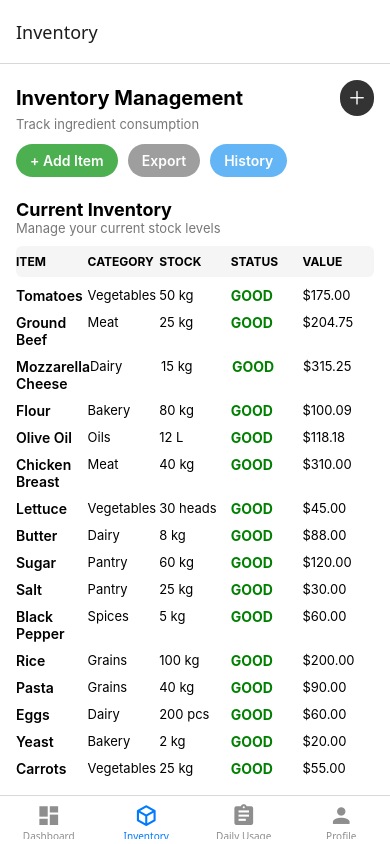
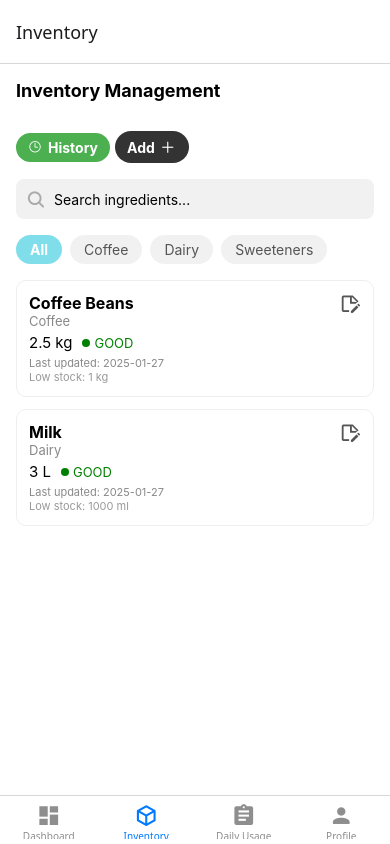
Before and after one commit to GayashiRamanayake/Code4Change, a React Native app: screen /Inventory in a window 390 px wide. Built offline with nearby package versions, Linux system fonts and the light colour scheme.

Commit message:
Updated the InventoryScreen.js

```diff
--- a/screens/InventoryScreen.js
+++ b/screens/InventoryScreen.js
@@ -1,41 +1,65 @@
-import React, { useState } from 'react';
-import { View, Text, StyleSheet, TouchableOpacity, FlatList } from 'react-native';
-import { Ionicons } from '@expo/vector-icons';
+import React, { useState } from "react";
+import {
+  View,
+  Text,
+  StyleSheet,
+  TextInput,
+  TouchableOpacity,
+  FlatList,
+} from "react-native";
+import { Ionicons, MaterialCommunityIcons } from "@expo/vector-icons";
 
-export default function InventoryScreen() {
-  const [inventoryData] = useState([
-    { id: '1', name: 'Tomatoes', category: 'Vegetables', stock: '50 kg', status: 'good', value: '$175.00', min: '10 kg', max: '100 kg' },
-    { id: '2', name: 'Ground Beef', category: 'Meat', stock: '25 kg', status: 'good', value: '$204.75', min: '5 kg', max: '50 kg' },
-    { id: '3', name: 'Mozzarella Cheese', category: 'Dairy', stock: '15 kg', status: 'good', value: '$315.25', min: '5 kg', max: '30 kg' },
-    { id: '4', name: 'Flour', category: 'Bakery', stock: '80 kg', status: 'good', value: '$100.09', min: '20 kg', max: '120 kg' },
-    { id: '5', name: 'Olive Oil', category: 'Oils', stock: '12 L', status: 'good', value: '$118.18', min: '5 L', max: '25 L' },
-    { id: '6', name: 'Chicken Breast', category: 'Meat', stock: '40 kg', status: 'good', value: '$310.00', min: '10 kg', max: '70 kg' },
-    { id: '7', name: 'Lettuce', category: 'Vegetables', stock: '30 heads', status: 'good', value: '$45.00', min: '5 heads', max: '60 heads' },
-    { id: '8', name: 'Butter', category: 'Dairy', stock: '8 kg', status: 'good', value: '$88.00', min: '2 kg', max: '20 kg' },
-    { id: '9', name: 'Sugar', category: 'Pantry', stock: '60 kg', status: 'good', value: '$120.00', min: '15 kg', max: '80 kg' },
-    { id: '10', name: 'Salt', category: 'Pantry', stock: '25 kg', status: 'good', value: '$30.00', min: '5 kg', max: '40 kg' },
-    { id: '11', name: 'Black Pepper', category: 'Spices', stock: '5 kg', status: 'good', value: '$60.00', min: '1 kg', max: '10 kg' },
-    { id: '12', name: 'Rice', category: 'Grains', stock: '100 kg', status: 'good', value: '$200.00', min: '30 kg', max: '150 kg' },
-    { id: '13', name: 'Pasta', category: 'Grains', stock: '40 kg', status: 'good', value: '$90.00', min: '10 kg', max: '70 kg' },
-    { id: '14', name: 'Eggs', category: 'Dairy', stock: '200 pcs', status: 'good', value: '$60.00', min: '50 pcs', max: '300 pcs' },
-    { id: '15', name: 'Yeast', category: 'Bakery', stock: '2 kg', status: 'good', value: '$20.00', min: '500 g', max: '5 kg' },
-    { id: '16', name: 'Carrots', category: 'Vegetables', stock: '25 kg', status: 'good', value: '$55.00', min: '5 kg', max: '50 kg' },
-    { id: '17', name: 'Onions', category: 'Vegetables', stock: '40 kg', status: 'good', value: '$80.00', min: '10 kg', max: '70 kg' },
-    { id: '18', name: 'Garlic', category: 'Vegetables', stock: '10 kg', status: 'good', value: '$40.00', min: '2 kg', max: '20 kg' },
-    { id: '19', name: 'Fish Fillets', category: 'Seafood', stock: '20 kg', status: 'good', value: '$250.00', min: '5 kg', max: '40 kg' },
-    { id: '20', name: 'Shrimp', category: 'Seafood', stock: '15 kg', status: 'good', value: '$180.00', min: '5 kg', max: '30 kg' },
-  ]);
+export default function InventoryScreen({ navigation }) {
+  const [selectedCategory, setSelectedCategory] = useState("All");
 
+  const categories = ["All", "Coffee", "Dairy", "Sweeteners"];
+
+  const inventoryData = [
+    {
+      id: "1",
+      name: "Coffee Beans",
+      category: "Coffee",
+      quantity: "2.5 kg",
+      status: "GOOD",
+      lastUpdated: "2025-01-27",
+      lowStock: "1 kg",
+    },
+    {
+      id: "2",
+      name: "Milk",
+      category: "Dairy",
+      quantity: "3 L",
+      status: "GOOD",
+      lastUpdated: "2025-01-27",
+      lowStock: "1000 ml",
+    },
+  ];
+
+  const filteredData =
+    selectedCategory === "All"
+      ? inventoryData
+      : inventoryData.filter((item) => item.category === selectedCategory);
 
   const renderItem = ({ item }) => (
-    <View style={styles.row}>
-      <Text style={styles.cellName}>{item.name}</Text>
-      <Text style={styles.cell}>{item.category}</Text>
-      <Text style={styles.cell}>{item.stock}</Text>
-      <Text style={[styles.cellStatus, { color: item.status === 'good' ? 'green' : 'red' }]}>
-        {item.status}
-      </Text>
-      <Text style={styles.cell}>{item.value}</Text>
+    <View style={styles.itemCard}>
+      <View style={{ flex: 1 }}>
+        <Text style={styles.itemName}>{item.name}</Text>
+        <Text style={styles.itemCategory}>{item.category}</Text>
+        <View style={styles.row}>
+          <Text style={styles.itemQuantity}>{item.quantity}</Text>
+          <View style={styles.statusDot} />
+          <Text style={styles.statusText}>{item.status}</Text>
+        </View>
+        <Text style={styles.itemDate}>Last updated: {item.lastUpdated}</Text>
+        <Text style={styles.lowStock}>Low stock: {item.lowStock}</Text>
+      </View>
+      <TouchableOpacity>
+        <MaterialCommunityIcons
+          name="note-edit-outline"
+          size={22}
+          color="#555"
+        />
+      </TouchableOpacity>
     </View>
   );
 
@@ -44,41 +68,57 @@ export default function InventoryScreen() {
       {/* Header */}
       <View style={styles.header}>
         <Text style={styles.headerTitle}>Inventory Management</Text>
-        <TouchableOpacity style={styles.addButton}>
-          <Ionicons name="add" size={22} color="#fff" />
-        </TouchableOpacity>
-      </View>
-      <Text style={styles.subtitle}>Track ingredient consumption</Text>
+        <View style={styles.headerButtons}>
+          <TouchableOpacity
+            style={styles.historyButton}
+            onPress={() => alert("History button pressed!")}
+          >
+            <Ionicons name="time-outline" size={14} color="#fff" />
+            <Text style={styles.historyButtonText}>History</Text>
+          </TouchableOpacity>
 
-      {/* Action Buttons */}
-      <View style={styles.actionRow}>
-        <TouchableOpacity style={[styles.actionButton, { backgroundColor: '#4CAF50' }]}>
-          <Text style={styles.actionText}>+ Add Item</Text>
-        </TouchableOpacity>
-        <TouchableOpacity style={[styles.actionButton, { backgroundColor: '#9E9E9E' }]}>
-          <Text style={styles.actionText}>Export</Text>
-        </TouchableOpacity>
-        <TouchableOpacity style={[styles.actionButton, { backgroundColor: '#64B5F6' }]}>
-          <Text style={styles.actionText}>History</Text>
-        </TouchableOpacity>
+          <TouchableOpacity style={styles.addButton}>
+            <Text style={styles.addButtonText}>Add</Text>
+            <Ionicons name="add" size={18} color="#fff" />
+          </TouchableOpacity>
+        </View>
       </View>
 
-      {/* Current Inventory Section */}
-      <Text style={styles.sectionTitle}>Current Inventory</Text>
-      <Text style={styles.sectionSubtitle}>Manage your current stock levels</Text>
-
-      {/* Table Header */}
-      <View style={[styles.row, styles.tableHeader]}>
-        <Text style={styles.cellHeader}>ITEM</Text>
-        <Text style={styles.cellHeader}>CATEGORY</Text>
-        <Text style={styles.cellHeader}>STOCK</Text>
-        <Text style={styles.cellHeader}>STATUS</Text>
-        <Text style={styles.cellHeader}>VALUE</Text>
+      {/* Search Bar */}
+      <View style={styles.searchContainer}>
+        <Ionicons name="search" size={20} color="#aaa" />
+        <TextInput
+          placeholder="Search ingredients..."
+          style={styles.searchInput}
+        />
       </View>
 
-      {/* List */}
+      {/* Categories */}
+      <View style={styles.categoryRow}>
+        {categories.map((cat) => (
+          <TouchableOpacity
+            key={cat}
+            style={[
+              styles.categoryButton,
+              selectedCategory === cat && styles.categorySelected,
+            ]}
+            onPress={() => setSelectedCategory(cat)}
+          >
+            <Text
+              style={[
+                styles.categoryText,
+                selectedCategory === cat && styles.categoryTextSelected,
+              ]}
+            >
+              {cat}
+            </Text>
+          </TouchableOpacity>
+        ))}
+      </View>
+
+      {/* Inventory List */}
       <FlatList
-        data={inventoryData}
+        data={filteredData}
         renderItem={renderItem}
         keyExtractor={(item) => item.id}
         contentContainerStyle={{ paddingBottom: 20 }}
@@ -88,25 +128,88 @@ export default function InventoryScreen() {
 }
 
 const styles = StyleSheet.create({
-  container: { flex: 1, backgroundColor: '#fff', padding: 16 },
-  header: { flexDirection: 'row', justifyContent: 'space-between', alignItems: 'center' },
-  headerTitle: { fontSize: 20, fontWeight: 'bold' },
-  subtitle: { fontSize: 13, color: '#777', marginBottom: 12 },
-  addButton: { backgroundColor: '#333', borderRadius: 20, padding: 6 },
-  actionRow: { flexDirection: 'row', marginBottom: 12 },
-  actionButton: {
+  container: { flex: 1, backgroundColor: "#fff", padding: 16 },
+  header: {
+    flexDirection: "column",
+    alignItems: "flex-start",
+    width:"100%",
+    marginBottom: 16,
+  },
+  headerTitle: { fontSize: 18, fontWeight: "bold"},
+  headerButtons: { flexDirection: "row", alignItems: "center",marginTop:30,justifyContent: "flex-start", },
+  addButton: {
+  flexDirection: "row",
+  alignItems: "center",
+  backgroundColor: "#333",
+  borderRadius: 20,
+  paddingHorizontal: 12,
+  paddingVertical: 6,
+},
+addButtonText: {
+  color: "#fff",
+  fontWeight: "bold",
+  fontSize: 14,
+  marginRight: 4, // space between text and icon
+},
+  historyButton: {
+    flexDirection: "row",
+    alignItems: "center",
+    backgroundColor: "#4CAF50",
+    borderRadius: 20,
+    paddingHorizontal: 12,
+    paddingVertical: 6,
+    marginRight: 5,
+  },
+  historyButtonText: {
+    color: "#fff",
+    marginLeft: 6,
+    fontWeight: "bold",
+    fontSize: 14,
+  },
+  searchContainer: {
+    flexDirection: "row",
+    alignItems: "center",
+    backgroundColor: "#f1f1f1",
+    borderRadius: 8,
+    paddingHorizontal: 10,
+    height: 40,
+    marginBottom: 16,
+  },
+  searchInput: { flex: 1, marginLeft: 8 },
+  categoryRow: { flexDirection: "row", marginBottom: 16 },
+  categoryButton: {
     paddingHorizontal: 14,
-    paddingVertical: 8,
+    paddingVertical: 6,
+    backgroundColor: "#f1f1f1",
     borderRadius: 20,
-    marginRight: 10,
+    marginRight: 8,
   },
-  actionText: { color: '#fff', fontWeight: '600' },
-  sectionTitle: { fontSize: 18, fontWeight: 'bold', marginTop: 10 },
-  sectionSubtitle: { fontSize: 13, color: '#777', marginBottom: 10 },
-  tableHeader: { backgroundColor: '#f5f5f5', borderRadius: 6, paddingVertical: 8 },
-  row: { flexDirection: 'row', justifyContent: 'space-between', marginBottom: 10 },
-  cellHeader: { flex: 1, fontWeight: 'bold', fontSize: 12 },
-  cellName: { flex: 1, fontWeight: '600', fontSize: 14 },
-  cell: { flex: 1, fontSize: 13 },
-  cellStatus: { flex: 1, fontWeight: 'bold', textTransform: 'uppercase' },
+  categorySelected: { backgroundColor: "#80DEEA" },
+  categoryText: { color: "#555" },
+  categoryTextSelected: { color: "#fff", fontWeight: "bold" },
+  itemCard: {
+    backgroundColor: "#fff",
+    borderRadius: 10,
+    padding: 12,
+    marginBottom: 12,
+    flexDirection: "row",
+    justifyContent: "space-between",
+    alignItems: "flex-start",
+    borderWidth: 1,
+    borderColor: "#eee",
+  },
+  itemName: { fontWeight: "bold", fontSize: 16 },
+  itemCategory: { color: "#888", fontSize: 13 },
+  row: { flexDirection: "row", alignItems: "center", marginVertical: 4 },
+  itemQuantity: { fontSize: 15, marginRight: 6 },
+  statusDot: {
+    width: 8,
+    height: 8,
+    backgroundColor: "green",
+    borderRadius: 4,
+    marginHorizontal: 4,
+  },
+  statusText: { fontSize: 13, color: "green" },
+  itemDate: { fontSize: 11, color: "#888" },
+  lowStock: { fontSize: 11, color: "#999" },
 });
```
